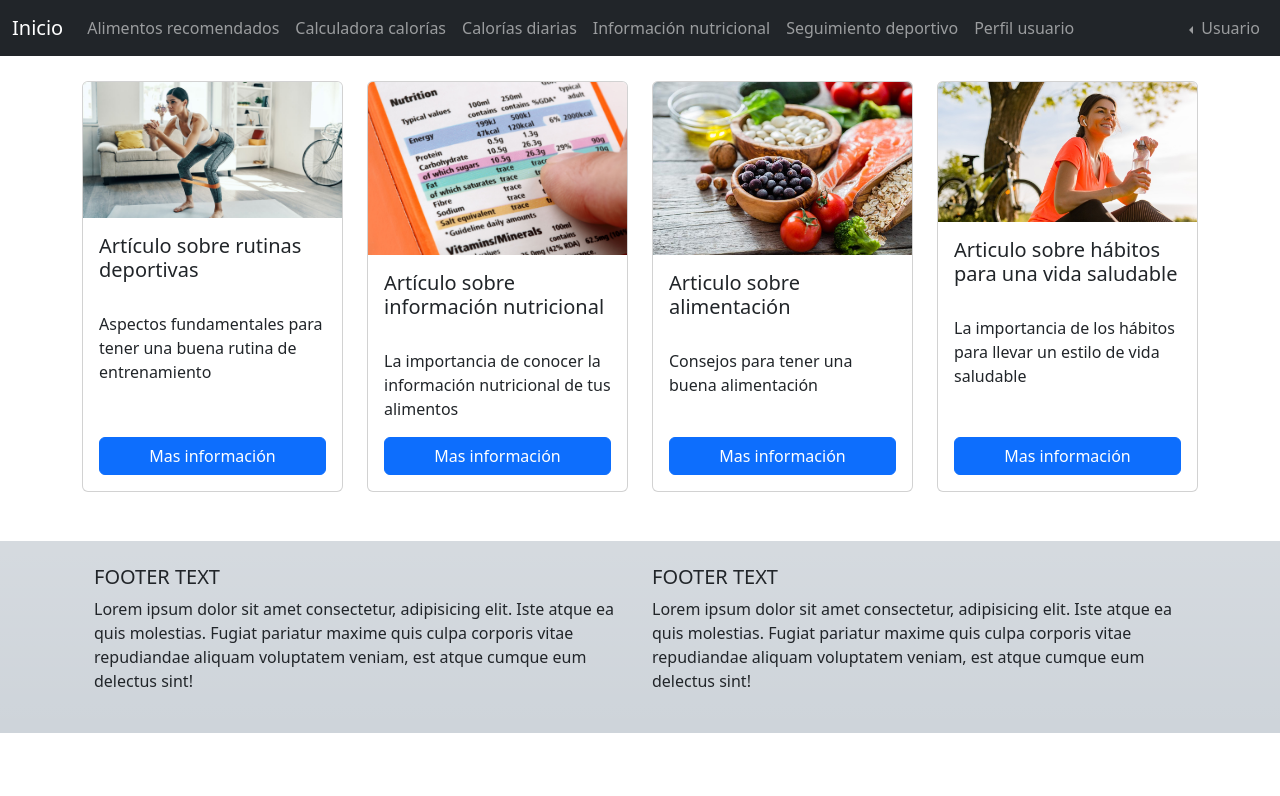
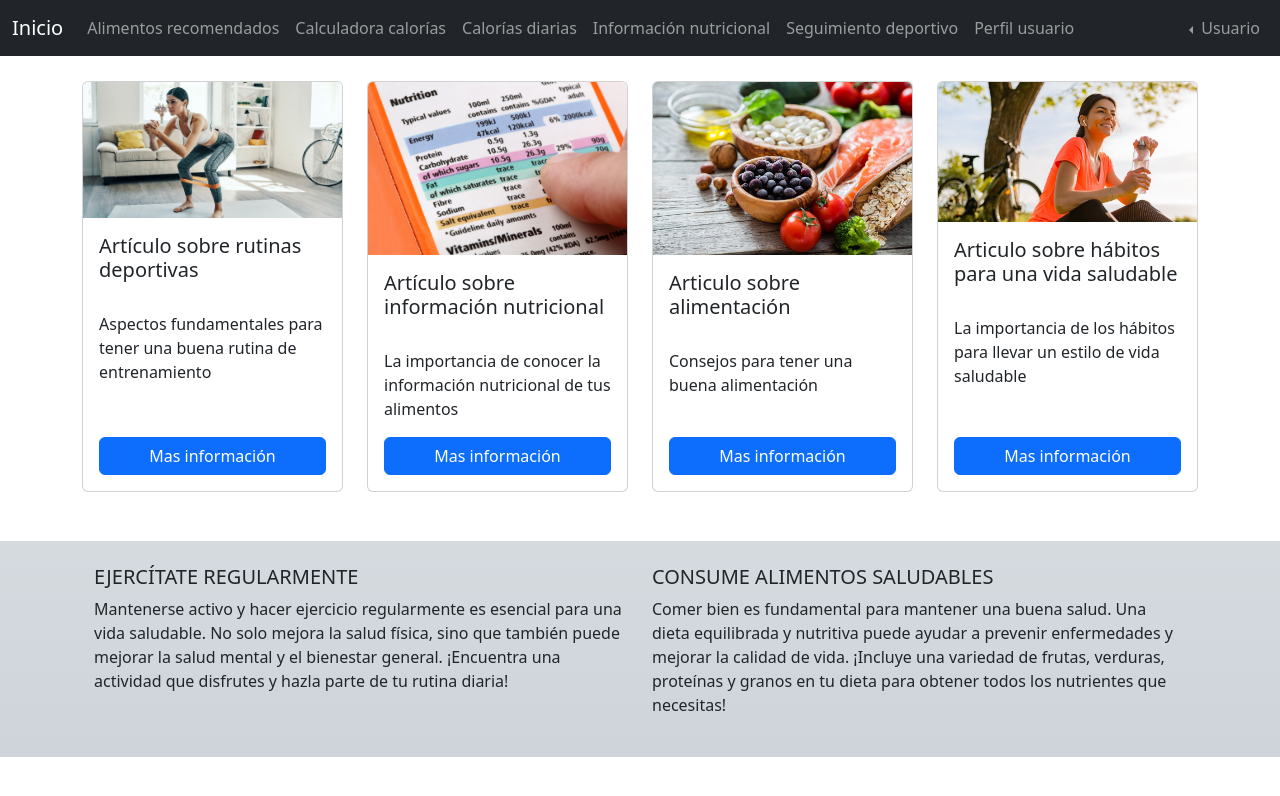
Before and after one commit to Niicool1/Proyecto-vida-saludable, a Vue app: page / in a window 1280 px wide. Shown: the top 796 px of the page. Built offline with nearby package versions, Linux system fonts and the light colour scheme.

Commit message:
footer texto

```diff
--- a/src/components/ElPie.vue
+++ b/src/components/ElPie.vue
@@ -6,24 +6,25 @@
       <div class="row">
         <!--Grid column-->
         <div class="col-lg-6 col-md-12 mb-4 mb-md-0">
-          <h5 class="text-uppercase">Footer text</h5>
+          <h5 class="text-uppercase">ejercítate regularmente</h5>
 
           <p>
-            Lorem ipsum dolor sit amet consectetur, adipisicing elit. Iste atque ea quis
-            molestias. Fugiat pariatur maxime quis culpa corporis vitae repudiandae
-            aliquam voluptatem veniam, est atque cumque eum delectus sint!
+            Mantenerse activo y hacer ejercicio regularmente es esencial para una vida saludable.
+            No solo mejora la salud física, sino que también puede mejorar la salud mental y el bienestar general.
+            ¡Encuentra una actividad que disfrutes y hazla parte de tu rutina diaria!
           </p>
         </div>
         <!--Grid column-->
 
         <!--Grid column-->
         <div class="col-lg-6 col-md-12 mb-4 mb-md-0">
-          <h5 class="text-uppercase">Footer text</h5>
+          <h5 class="text-uppercase">Consume alimentos saludables</h5>
 
           <p>
-            Lorem ipsum dolor sit amet consectetur, adipisicing elit. Iste atque ea quis
-            molestias. Fugiat pariatur maxime quis culpa corporis vitae repudiandae
-            aliquam voluptatem veniam, est atque cumque eum delectus sint!
+            Comer bien es fundamental para mantener una buena salud. Una dieta equilibrada y
+            nutritiva puede ayudar a prevenir enfermedades y mejorar la calidad de vida.
+            ¡Incluye una variedad de frutas, verduras, proteínas y
+            granos en tu dieta para obtener todos los nutrientes que necesitas!
           </p>
         </div>
         <!--Grid column-->
```
